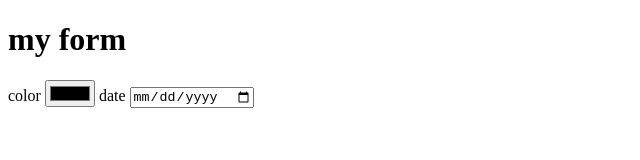
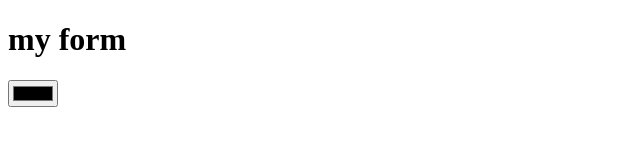
Before and after one commit to yehudis9982/repusity, a plain HTML site: page index.html in a window 1280 px wide. Shown: the whole page, without its empty margins (0-640 px from the left). Drawn offline with Linux system fonts and the light colour scheme.

Commit message:
Revert "add a input"
This reverts commit 468f973a0d1e9d6e05ca761a72d37c605ad00f31.

```diff
--- a/index.html
+++ b/index.html
@@ -8,10 +8,8 @@
 <body>
     <h1>my form</h1>
     <form>
-        <label for="myClor">color</label>
+        <label for="myClor"></label>
         <input type="color" name="myClor" id="myClor">
-        <label for="mydate">date</label>
-        <input type="date" name="mydate" id="mydate">
     </form>
 
 </body>
```
